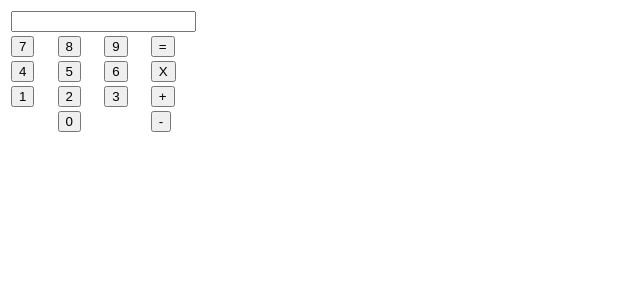
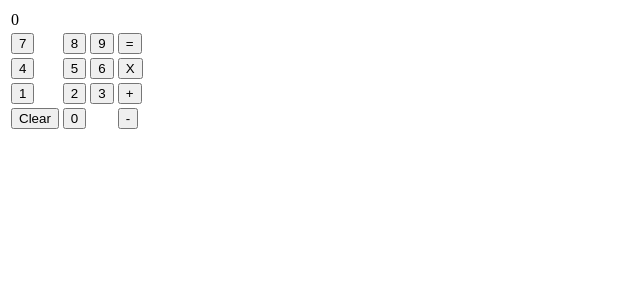
Before and after one commit to jhonjlinaresb/calculatorAngular, an Angular app: page / in a window 1280 px wide. Shown: the top 300 px of the page, without its empty margins (0-640 px from the left). Built offline with nearby package versions, Linux system fonts and the light colour scheme.

Commit message:
Add clear and buffer

```diff
--- a/src/app/app.component.html
+++ b/src/app/app.component.html
@@ -1,6 +1,6 @@
 <table>
   <tr>
-    <td colspan="4"> <input type="text"> </td>
+    <td colspan="4"> {{buffer}} </td>
   </tr>
   <tr>
     <td>
@@ -61,6 +61,7 @@
 
   <tr>
     <td>
+      <button (click)="clear()">Clear</button>
     </td>
 
     <td>
--- a/src/app/app.component.ts
+++ b/src/app/app.component.ts
@@ -7,7 +7,16 @@ import { Component } from '@angular/core';
 })
 export class AppComponent {
   buffer: number=0;
-  addNumber(numero:number){
+  op1: number=0;
+  op2: number=0;
+  /**
+   *
+   * @param numero return= void
+   */
+  addNumber(numero:number):void{
     this.buffer = this.buffer * 10 + numero;
   }
+  clear(){
+    this.buffer = 0;
+  }
 }
```
